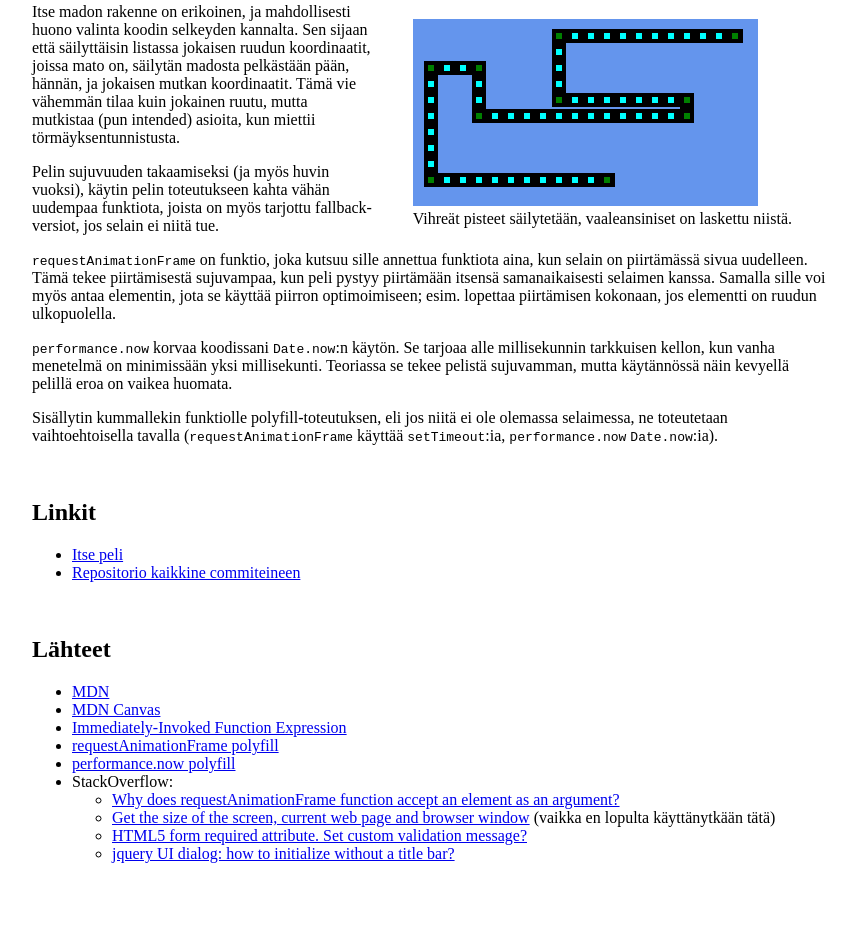
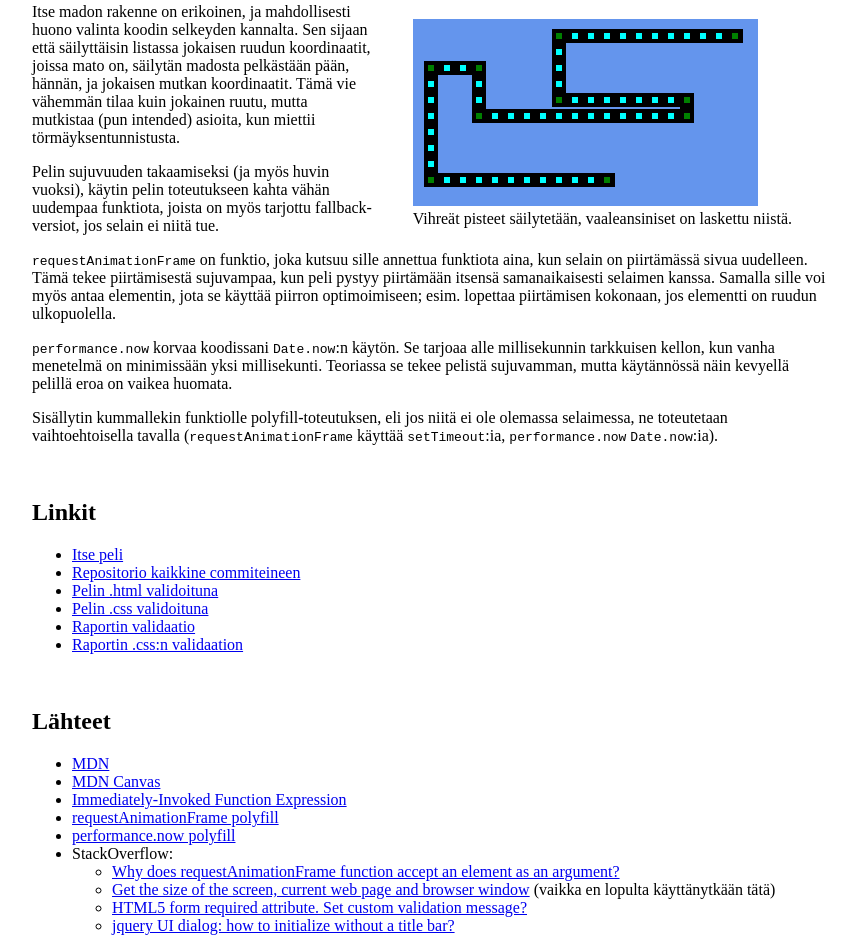
Before and after one commit to akervinen/www2014-mato, a plain HTML site: page raportti/index.html in a window 1280 px wide. Shown: the part 997-1948 px from the top of the page, without its empty margins (208-1063 px from the left). Before the commit the page ends 1876 px from the top, so only its background shows below. Drawn offline with Linux system fonts and the light colour scheme.

Commit message:
added validations into report

```diff
--- a/raportti/index.html
+++ b/raportti/index.html
@@ -127,6 +127,10 @@
 <ul>
 	<li><a href="http://ct100020vir2.pc.lut.fi/~f0387881/mato/">Itse peli</a></li>
 	<li><a href="https://bitbucket.org/akervinen/mato">Repositorio kaikkine commiteineen</a></li>
+	<li><a href="http://validator.w3.org/check?uri=http%3A%2F%2Fct100020vir2.pc.lut.fi%2F~f0387881%2Fmato%2F">Pelin .html validoituna</a></li>
+	<li><a href="http://jigsaw.w3.org/css-validator/validator?uri=http%3A%2F%2Fct100020vir2.pc.lut.fi%2F%7Ef0387881%2Fmato%2Findex.css">Pelin .css validoituna</a></li>
+	<li><a href="http://validator.w3.org/check?uri=http%3A%2F%2Fct100020vir2.pc.lut.fi%2F~f0387881%2Fmato%2Fraportti%2F">Raportin validaatio</a></li>
+	<li><a href="http://jigsaw.w3.org/css-validator/validator?uri=http%3A%2F%2Fct100020vir2.pc.lut.fi%2F%7Ef0387881%2Fmato%2Fraportti%2Fraportti.css">Raportin .css:n validaation</a></li>
 </ul>
 <br>
 
```
